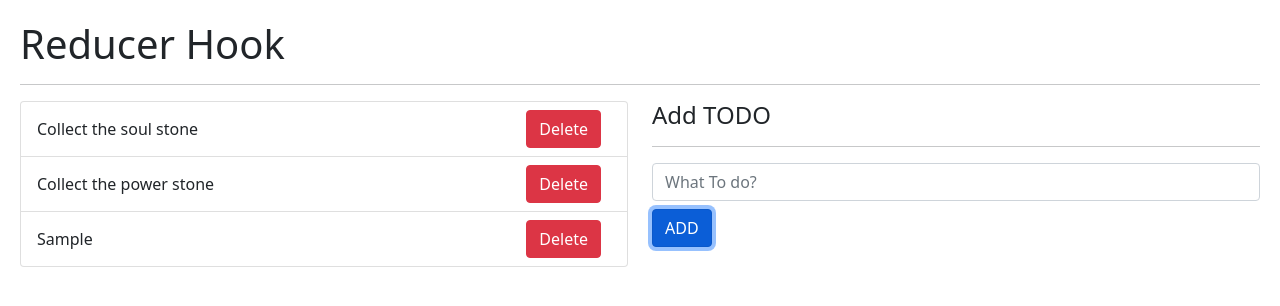
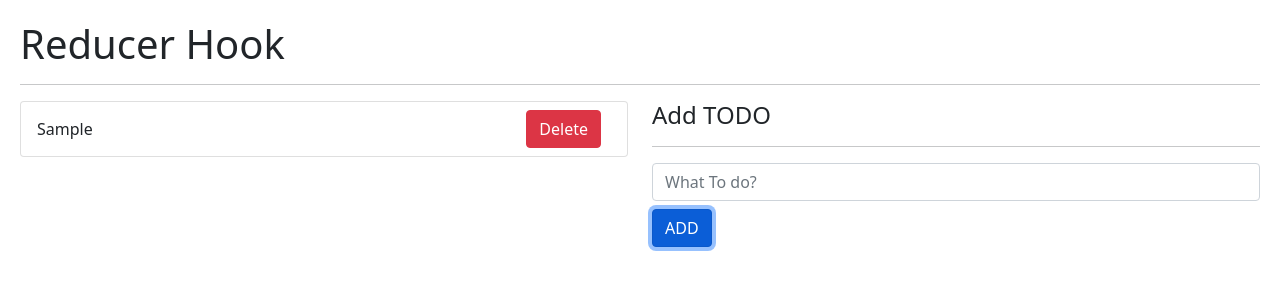
Before and after one commit to diferoca1978/React, a React (Vite) app in the folder 03-hooks-app/: page / in a window 1280 px wide. Both pictures are taken after typing "Sample" into the empty fields and a click on the button "ADD". Shown: the top 306 px of the page. Built offline with nearby package versions, Linux system fonts and the light colour scheme.

Commit message:
All done, before useTodo custom hook implement

```diff
--- a/03-hooks-app/src/01-useState/CounterApp.jsx
+++ b/03-hooks-app/src/01-useState/CounterApp.jsx
@@ -13,7 +13,7 @@
   return (
     <>
 
-      {/* Here we're showing th eproperties of the state */}
+      {/* Here we're showing the properties of the state */}
       <h1>Counter: {counter1} </h1>
       <h1>Counter: {counter2} </h1>
       <h1>Counter: {counter3} </h1>
--- a/03-hooks-app/src/07-UseReducer/TodoApp.jsx
+++ b/03-hooks-app/src/07-UseReducer/TodoApp.jsx
@@ -1,35 +1,53 @@
-import { useReducer } from "react"
-import { todoReducerHook, TodoAdd, TodoList } from "./"
-
-
-
+import { useEffect, useReducer } from "react"
+import { todoReducerHook, TodoAdd, TodoList } from "./";
 
 const initialState = [
-  {
-    id: new Date().getTime(),
-    description: 'Collect the soul stone',
-    done: false
-  },
-  {
-    id: new Date().getTime() * 3,
-    description: 'Collect the power stone',
-    done: false
-  }
-]
+  // {
+  //   id: new Date().getTime(),
+  //   description: 'Collect the soul stone',
+  //   done: false
+  // },
+
+];
+
+//* Here we are set the function that often is used to start our reducer if we don't give a value in our initial state,
+//* Then we're parced the todos object that was set in to local storage, because the local storage only can record strings, so if we shipment an objet we obtain a [objectObjet].
+const init = () => {
+  return JSON.parse(localStorage.getItem('todos')) || [];
+}
 
 
 export const TodoApp = () => {
 
-   const [todos, dispatch] = useReducer(todoReducerHook, initialState) //! Warning: Not run the reducer, only pass it as a reference.
+   const [todos, dispatch] = useReducer(todoReducerHook, initialState, init) //! Warning: Not run the reducer, only pass it as a reference.
+
+  //* To record the todos in the local storage.
+   useEffect(() => {
+     localStorage.setItem('todos', JSON.stringify(todos))
+   }, [todos])
+
 
    const handleNewTodo = ( todo ) => {
-
     const action = {
       type: '[TODO] add todo',
       payload: todo
     }
+    dispatch( action );
+   }
 
-    dispatch( action );
+
+   const handleDeleteTodo = (id) => {
+     dispatch({
+      type: '[TODO] delete todo',
+      payload: id
+     })
+   }
+
+   const handleToggleTodo = (id) => {
+     dispatch({
+      type: '[TODO] toggle todo',
+      payload: id
+     })
    }
 
 
@@ -41,7 +59,7 @@
 
     <div className="row">
         <div className="col">
-          <TodoList todos={ todos } />
+          <TodoList todos={ todos } onDeleteTodo={ handleDeleteTodo } onToggleTodo={handleToggleTodo} />
         </div>
 
         <div className="col">
--- a/03-hooks-app/src/07-UseReducer/TodoItem.jsx
+++ b/03-hooks-app/src/07-UseReducer/TodoItem.jsx
@@ -1,17 +1,26 @@
 import PropTypes from 'prop-types'
 
-export const TodoItem = ({ todo }) => {
+export const TodoItem = ({ todo, onDeleteTodo, onToggleTodo}) => {
 
   return (
     <>
      <li className="list-group-item d-flex justify-content-between align-items-center" >
-      <span>{todo.description}</span>
-      <button className="btn btn-danger"> Delete </button>
+      <span
+      className={`${(todo.done) ? 'text-success text-decoration-line-through': ''}`}
+      onClick={() => onToggleTodo( todo.id ) }
+      >
+      {todo.description}</span>
+      <button
+        className="btn btn-danger"
+        onClick={() => onDeleteTodo( todo.id )}
+      > Delete </button>
     </li>
     </>
   )
 }
 
 TodoItem.propTypes = {
-  todo: PropTypes.object
+  todo: PropTypes.object,
+  onDeleteTodo: PropTypes.func,
+  onToggleTodo: PropTypes.func
 }
--- a/03-hooks-app/src/07-UseReducer/TodoList.jsx
+++ b/03-hooks-app/src/07-UseReducer/TodoList.jsx
@@ -1,20 +1,27 @@
 import PropTypes from 'prop-types'
 import { TodoItem } from './TodoItem'
 
-export const TodoList = ({ todos = []}) => {
+export const TodoList = ({ todos = [], onDeleteTodo, onToggleTodo}) => {
   return (
-    <div>
+    <>
       <ul className="list-group">
           {
             todos.map( todo => (
-              <TodoItem key={todo.id} todo={todo}/>
+              <TodoItem
+              key={todo.id}
+              todo={todo}
+              onDeleteTodo={ onDeleteTodo }
+              onToggleTodo={ onToggleTodo }
+              />
             ))
           }
         </ul>
-    </div>
+    </>
   )
 }
 
 TodoList.propTypes = {
-  todos: PropTypes.array
+  todos: PropTypes.array,
+  onDeleteTodo: PropTypes.func,
+  onToggleTodo: PropTypes.func
 }
--- a/03-hooks-app/src/07-UseReducer/todoReducerHook.js
+++ b/03-hooks-app/src/07-UseReducer/todoReducerHook.js
@@ -4,7 +4,22 @@
 
   switch (action.type) {
     case '[TODO] add todo':
-      return [...initialState, action.payload ]
+      return [...initialState, action.payload ];
+
+    case '[TODO] delete todo':
+      return initialState.filter( todo => todo.id !==  action.payload);
+
+    case '[TODO] toggle todo':
+      return initialState.map((todo) => {
+
+        if( todo.id === action.payload) {
+          return {
+            ...todo,
+            done: !todo.done
+          }
+        }
+        return todo;
+      })
 
     default:
       return initialState;
```
Also changed, not shown: 03-hooks-app/src/hooks/useTodo.js (added, +7 -0 lines).
